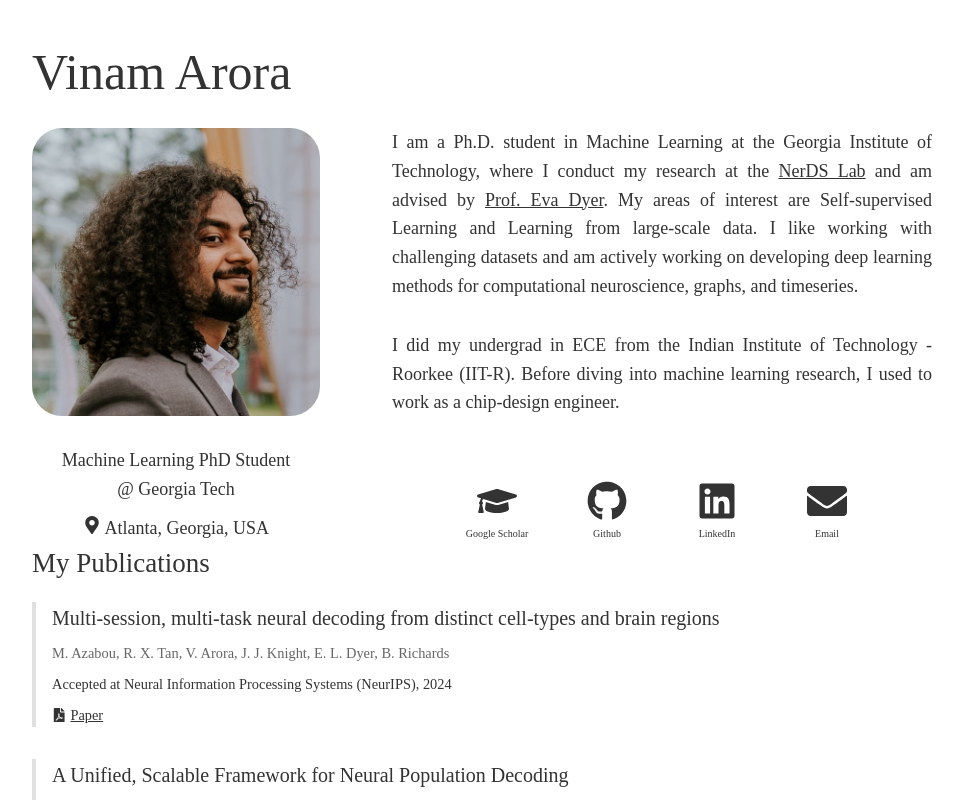
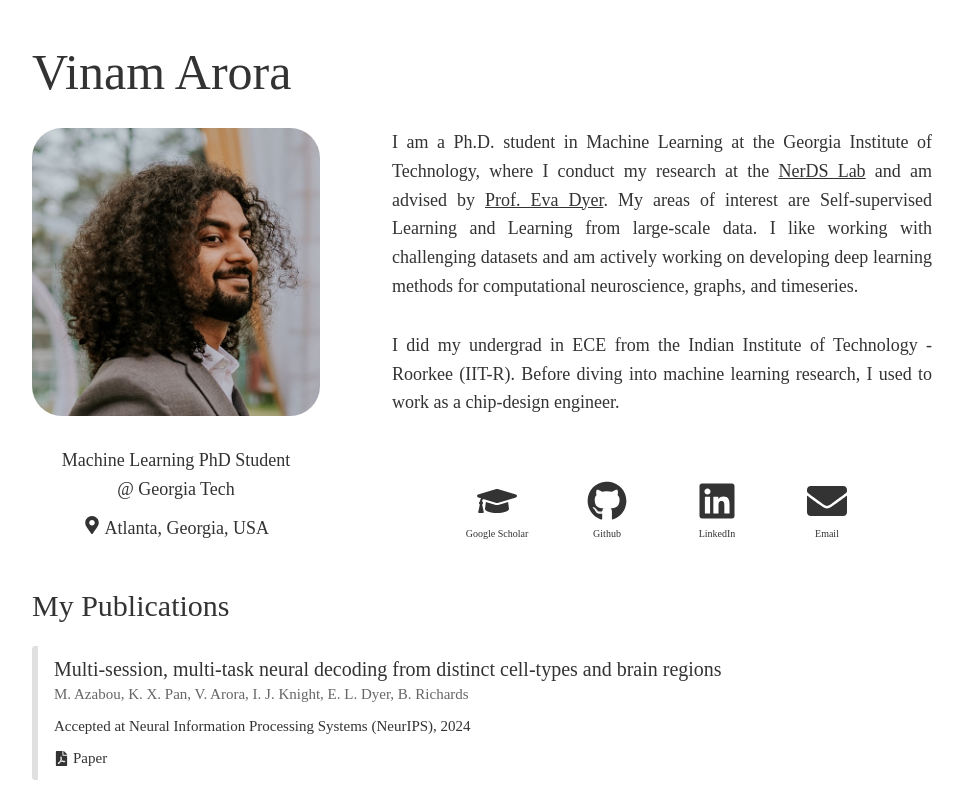
Before and after one commit to vinamarora8/vinamarora8.github.io, a React (Vite) app: page / in a window 1280 px wide. Shown: the top 800 px of the page, without its empty margins (158-1121 px from the left). Built offline with nearby package versions, Linux system fonts and the light colour scheme; a web font is replaced by a local one.

Commit message:
Cleanup publications

```diff
--- a/src/components/Publications.tsx
+++ b/src/components/Publications.tsx
@@ -1,5 +1,5 @@
 import React from 'react';
-import { FaFilePdf, FaGithub, FaImage, FaExternalLinkAlt } from 'react-icons/fa';
+import { FaFilePdf, FaImage, FaExternalLinkAlt } from 'react-icons/fa';
 
 interface Publication {
   id: number;
@@ -19,8 +19,8 @@ const publicationsData: Publication[] = [
   {
     id: 1,
     title: 'Multi-session, multi-task neural decoding from distinct cell-types and brain regions',
-    authors: 'M. Azabou, R. X. Tan, V. Arora, J. J. Knight, E. L. Dyer, B. Richards',
-    venue: 'Neural Information Processing Systems (NeurIPS)',
+    authors: 'M. Azabou, K. X. Pan, V. Arora, I. J. Knight, E. L. Dyer, B. Richards',
+    venue: 'Accepted at Neural Information Processing Systems (NeurIPS)',
     year: 2024,
     links: {
       paper: '#'
@@ -30,7 +30,7 @@ const publicationsData: Publication[] = [
     id: 2,
     title: 'A Unified, Scalable Framework for Neural Population Decoding',
     authors: 'M. Azabou, V. Arora, V. Ganesh, X. Mao, S. Nachimuthu, M. Mendelson, B. Richards, M. Perich, G. Lajoie, E. L. Dyer',
-    venue: 'Neural Information Processing Systems (NeurIPS)',
+    venue: 'Presented at Neural Information Processing Systems (NeurIPS)',
     year: 2023,
     links: {
       paper: '#',
@@ -62,11 +62,12 @@ const Publications: React.FC = () => {
             <div className="publications__content">
               <h3 className="publications__title">{publication.title}</h3>
               <div className="publications__authors">{publication.authors}</div>
-              <div className="publications__venue">
-                Accepted at {publication.venue}, {publication.year}
+                <div className="publications__details">
+                    <div className="publications__details__venue">
+                        {publication.venue}, {publication.year}
                     </div>
 
-              <div className="publications__links">
+                    <div className="publications__details__links">
                         {publication.links.paper && (
                         <a href={publication.links.paper} target="_blank" rel="noopener noreferrer">
                             <FaFilePdf /> Paper
@@ -93,6 +94,7 @@ const Publications: React.FC = () => {
                     </div>
                 </div>
             </div>
+          </div>
         ))}
       </div>
     </section>
--- /dev/null
+++ b/src/styles/components/_publications.scss
@@ -0,0 +1,67 @@
+
+.publications {
+    &__list {
+        display: flex;
+        flex-direction: column;
+        gap: 2rem;
+    }
+
+    &__item {
+        display: flex;
+        border-left: 6px solid #e0e0e0;
+        border-radius: 3px;
+        padding: 10px 16px;
+
+        &:hover {
+            border-left-color: $accent-color;
+        }
+    }
+
+    &__content {
+        flex: 1;
+        font-size: 15px;
+    }
+
+    &__title {
+        font-size: 20px;
+        line-height: 26px;
+        margin-bottom: 0rem;
+    }
+
+    &__authors {
+        color: $secondary-color;
+        margin-bottom: 0.5rem;
+    }
+
+    &__details {
+        display: flex;
+        flex-direction: column;
+        justify-content: space-between;
+
+        &__venue {
+            font-weight: 500;
+            display: flex;
+        }
+
+        &__links {
+            display: flex;
+            flex-direction: row;
+            gap: 1rem;
+            margin-top: 0.5rem;
+
+            a {
+            display: flex;
+            align-items: center;
+            text-decoration: none;
+
+                svg {
+                    margin-right: 0.25rem;
+                }
+
+                &:hover {
+                    color: $accent-color;
+                }
+            }
+        }
+    }
+}
--- a/src/styles/main.scss
+++ b/src/styles/main.scss
@@ -59,63 +59,17 @@ img {
   padding: 2rem 0;
 }
 
+.section {
+  margin-top: 40px;
+
+  &-title {
+    font-size: 30px;;
+  }
+}
 
 @import "components/header";
 @import "components/profile";
-
-.publications {
-  &__list {
-    display: flex;
-    flex-direction: column;
-    gap: 2rem;
-  }
-
-  &__item {
-    display: flex;
-    border-left: 4px solid #e0e0e0;
-    padding-left: 1rem;
-
-    &:hover {
-      border-left-color: $accent-color;
-    }
-  }
-
-  &__content {
-    flex: 1;
-  }
-
-  &__title {
-    font-size: 1.25rem;
-    margin-bottom: 0.5rem;
-  }
-
-  &__authors {
-    font-size: 0.9rem;
-    color: $secondary-color;
-    margin-bottom: 0.5rem;
-  }
-
-  &__venue {
-    font-size: 0.9rem;
-    margin-bottom: 0.5rem;
-  }
-
-  &__links {
-    display: flex;
-    gap: 1rem;
-    margin-top: 0.5rem;
-
-    a {
-      display: flex;
-      align-items: center;
-      font-size: 0.9rem;
-
-      svg {
-        margin-right: 0.25rem;
-      }
-    }
-  }
-}
+@import "components/publications";
 
 .footer {
   text-align: center;
```
Lines whose indentation alone changed are shown as unchanged.
